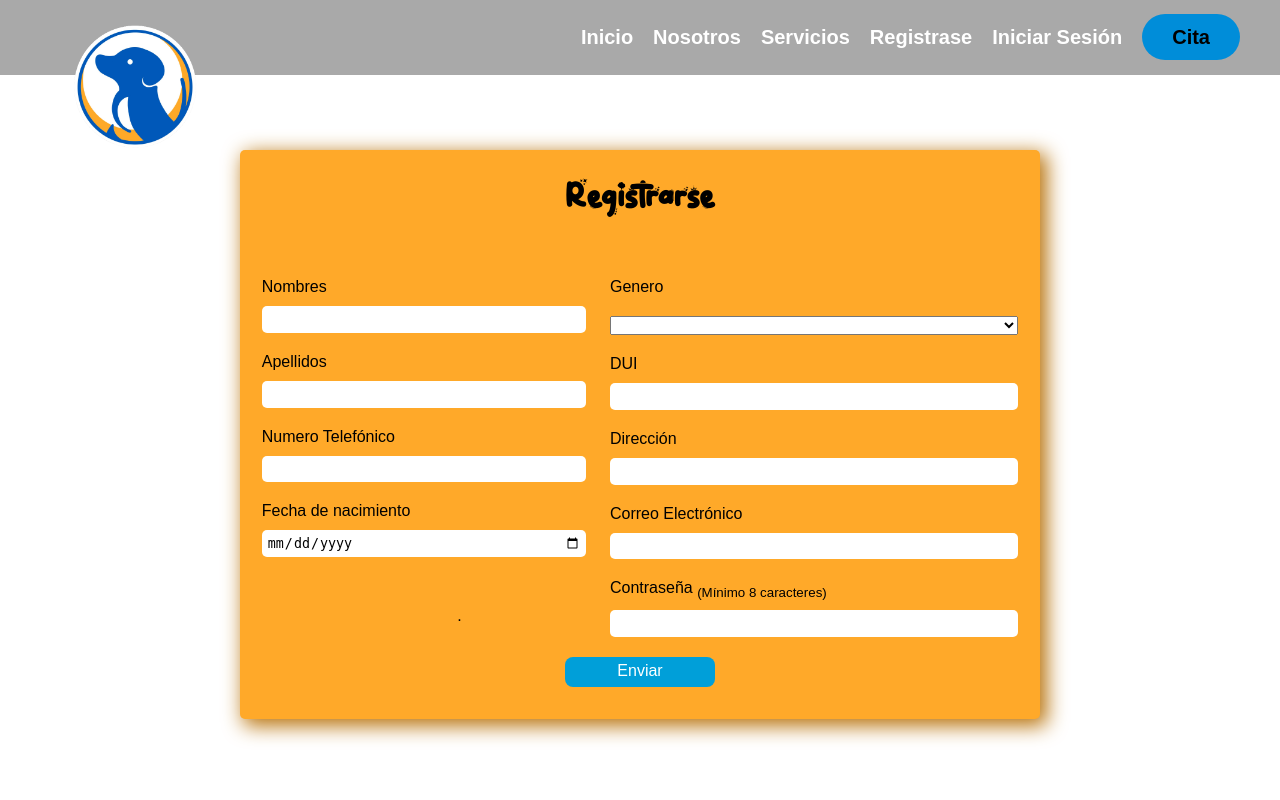
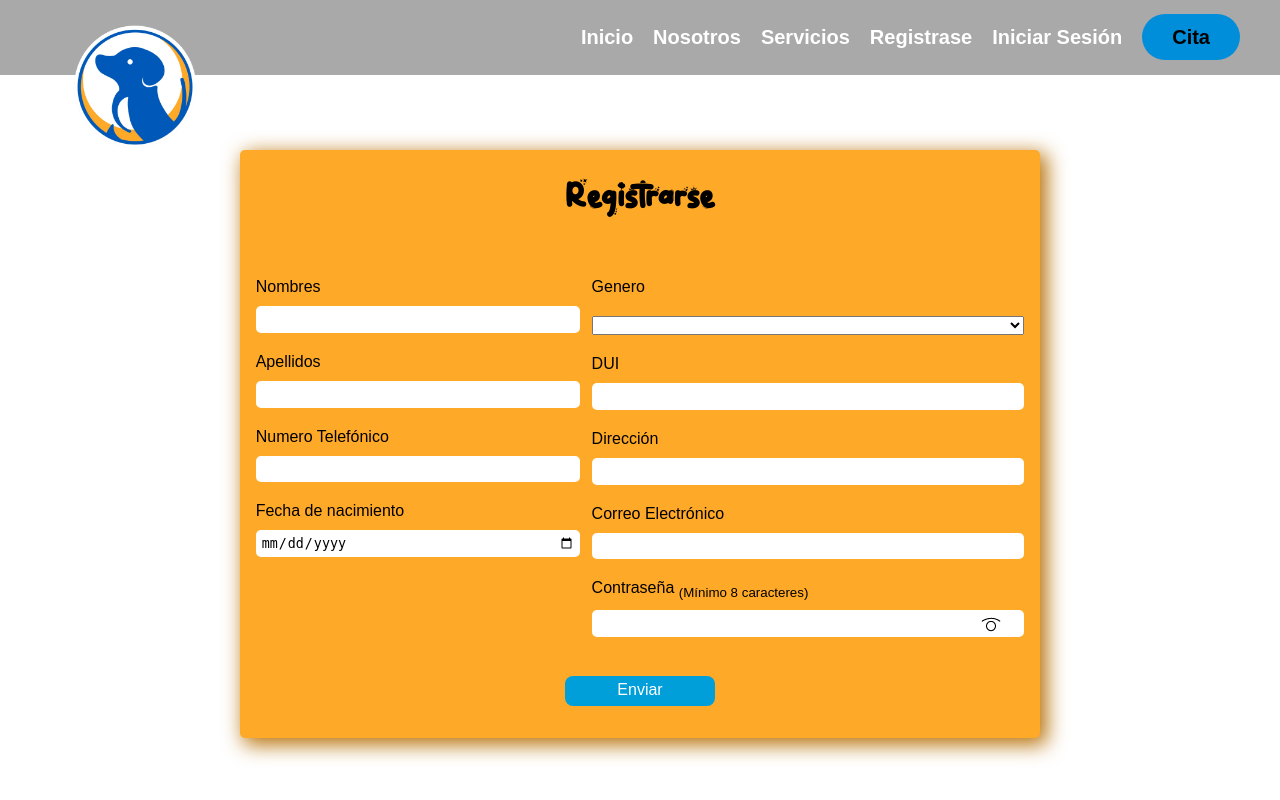
Before and after one commit to EdsonCHC/Dr.-Huellita, a PHP site: page /html/signUP.php in a window 1280 px wide. Run offline with PHP 8.4, Linux system fonts and the light colour scheme.

Commit message:
Se modificaron y agregaron varios estilos, se añadió la opción de ver contraseña en los formularios, se encontró el error en la validación(falta), se añadieron estilos al dropdown del usuario ademas de la función de cerrar su sesión.
No se puedo mejorar la conexión a DB

```diff
--- a/veterinaria/css/header.css
+++ b/veterinaria/css/header.css
@@ -73,13 +73,58 @@
     top: 100%;
     right: 10%;
     width: 320px;
+    margin: 10px;
     max-height: 0px;
     overflow: hidden;
     transition: max-height 0.5s;
+    background-color: white;
+    border-radius: 8px;
 }
 
 .user-config.openMenu{
     max-height: 400px;
+}
+
+#userInfo{
+    margin: 10px;
+}
+
+#userInfo hr{
+    width: 100%;
+    margin: 15px 0;
+    border-color: var(--color3);
+}
+
+.listUser{
+    color: black;
+    font-size: 20px;
+    text-decoration: none;
+    display: flex;
+    align-items: center;
+    margin: 0 0 20px 0;
+    cursor: pointer;
+}
+
+.listUser p{
+    width: 70%;
+}
+
+.listUser:hover p{
+    font-weight: 600;
+}
+
+.arrow{
+    transition: transform 0.5s;
+}
+
+.listUser:hover .arrow{
+    transform: translateX(10px);
+}
+
+.userIcon{
+    width: 40px;
+    height: 40px;
+    margin-right: 15px;
 }
 
 /*logo*/
@@ -90,7 +135,6 @@
     margin-top: 90px;
     left: 30px;
     top: -85px;
-    /*transform: translateY(-85px); ???? */
     z-index: 1;
 }
 
--- a/veterinaria/css/signUp.css
+++ b/veterinaria/css/signUp.css
@@ -70,11 +70,10 @@
 }
 
 .warnings{
-    width: 200px;
-    text-align: right;
-    margin: auto;
-    color: black;
-    padding-top: 30px;
+    color: red;
+    width: auto;
+    text-align: left;
+    margin: 20px 0;
     position: absolute;
 }
 
@@ -92,3 +91,14 @@
     background-color: var(--color5);
     border-radius: 8px;
 }
+
+.sePass{
+    position: relative;
+    left: 90%;
+    top: -20px;
+}
+
+.sePass img{
+    width: 20px;
+    height: 15px;
+}
--- a/veterinaria/html/Login.php
+++ b/veterinaria/html/Login.php
@@ -29,6 +29,7 @@
                 <label for="pass">
                         Contraseña <sub>(Mínimo 8 caracteres)</sub>
                         <input type="password" required id="pass" name="pass">
+                        <i class="sePass" onclick="mostrarContraseña();"><img src="../icons/ver.png" id="changeImage"></i>
                     </label>
                 <label for="button" id="labelS">
                     Enviar
@@ -37,7 +38,7 @@
             </fieldset>
         </form>
     </div>
-
+    <script src="../js/seepass.js"></script>
 </body>
 
 </html>
--- a/veterinaria/html/header.php
+++ b/veterinaria/html/header.php
@@ -15,14 +15,13 @@
           <li class="navLI"><a class="cita" href="#">Cita</a></li>
     </ul>
     <div class="user-config" id="subMenu">
-        <div class="userInfo">
+        <div id="userInfo">
             <h2>Lorem, ipsum.</h2>
             <hr>
-        <ul>
-            <li>Lorem, ipsum. <span>></span></li>
-            <li>Lorem, ipsum. <span>></span></li>
-            <li>Lorem, ipsum. <span>></span></li>
-        </ul>
+            <a href="" class="listUser"><i><img class="userIcon" src="../icons/setting.png" alt="settings"></i><p>Ajustes de Cuenta</p> <span class="arrow">></span></a>
+            <a href="" class="listUser"><i><img class="userIcon" src="../icons/plus-symbol-button.png" alt="quote"></i><p>Hacer Cita</p> <span class="arrow">></span></a>
+            <a href="" class="listUser"><i><img class="userIcon" src="../icons/pawprint.png" alt="pet"></i><p>Mascotas</p> <span class="arrow">></span></a>
+            <a href="../php/logout.php" class="listUser"><i><img class="userIcon" src="../icons/logout.png" alt="logout"></i><p>Cerra Sesión</p> <span class="arrow">></span></a>
         </div>
     </div>
 </div>
--- a/veterinaria/html/signUP.php
+++ b/veterinaria/html/signUP.php
@@ -25,26 +25,27 @@
                 <fieldset>
                     <label for="firstNames">
                         Nombres
-                        <input type="text" id="firstNames" required name="firstNames">
+                        <input type="text" id="firstNames" name="firstNames">
                     </label>
                     <label for="lastName">
                         Apellidos
-                        <input type="text" id="lastNames" required name="lastNames">
+                        <input type="text" id="lastNames" name="lastNames">
                     </label>
                     <label for="numTel">
                         Numero Telefónico
-                        <input type="tel"  id="numTel" required name="numTel">
+                        <input type="tel"  id="numTel" name="numTel">
                     </label>
                     <label for="date">
                         Fecha de nacimiento
-                        <input type="date"  id="date" required name="date">
+                        <input type="date"  id="date" name="date">
                     </label>
-                    <p class="warnings" id="warnings">.</p>
+                    <p class="warnings" id="warnings"></p>
+
                 </fieldset>
                 <fieldset>
                     <label for="selects">
                         Genero
-                        <select name="gender" id="selects" required>
+                        <select name="gender" id="selects">
                             <option value="" selected disabled></option>
                             <option value="M">Masculino</option>
                             <option value="F">Femenino</option>
@@ -54,19 +55,20 @@
                     </label>
                     <label for="dui">
                         DUI
-                        <input type="text" required id="DUI" name="DUI">
+                        <input type="text" id="DUI" name="DUI">
                     </label>
                     <label for="direction">
                         Dirección
-                        <input type="text" required id="direction" name="direction">
+                        <input type="text" id="direction" name="direction">
                     </label>
                     <label for="email">
                         Correo Electrónico
-                        <input type="email" required id="email" name="email">
+                        <input type="email" id="email" name="email">
                     </label>
                     <label for="pass">
                         Contraseña <sub>(Mínimo 8 caracteres)</sub>
-                        <input type="password" required id="pass" name="pass">
+                        <input type="password" id="pass" name="pass">
+                        <i class="sePass" onclick="mostrarContraseña();"><img src="../icons/ver.png" id="changeImage"></i>
                     </label>
 
                 </fieldset>
@@ -78,5 +80,6 @@
         </form>
     </div>
     <script src="../js/validacionSignUp.js"></script>
+    <script src="../js/seepass.js"></script>
 </body>
 </html>
--- /dev/null
+++ b/veterinaria/js/seepass.js
@@ -0,0 +1,14 @@
+//FUNCIÓN PARA MOSTRAR CONTRASEÑA EN LOGIN Y REGISTER
+function mostrarContraseña() {
+
+    const tipo = document.getElementById("pass");
+    const showPass = document.getElementById("changeImage");
+    if (tipo.type == "password") {
+        tipo.type = "text";
+        showPass.src = "../icons/nover.png";
+    } else {
+        tipo.type = "password";
+        showPass.src = "../icons/ver.png";
+    }
+
+}
--- a/veterinaria/js/validacionSignUP.js
+++ b/veterinaria/js/validacionSignUP.js
@@ -1,6 +1,6 @@
 const formulario = document.getElementById("formulario");
 const firstNames = document.getElementById("firstNames");
-//const lastName = document.getElementById("lastNames")
+const lastName = document.getElementById("lastNames")
 const email = document.getElementById("email");
 const pass = document.getElementById("pass");
 const text = document.getElementById("warnings");
@@ -18,16 +18,15 @@
     //let pass = /^.{4,12}$/
     text.innerHTML = "";
     if (firstNames.value.length < 8) {
-        warnings += `El nombre no es valido`;
+        warnings += `! El nombre no es valido ! <br>`;
         entrar = true;
-        text.innerHTML = warnings;
     };
     if (!regexEmail.test(email.value)) {
-        warnings += `El email no es valido`;
+        warnings += `! El email no es valido ! <br>`;
         entrar = true;
     };
     if (pass.value.length < 8) {
-        warnings += `La contraseña no es valida`;
+        warnings += `! La contraseña no es valida !  <br>`;
         entrar = true;
     };
     if (entrar) {
--- a/veterinaria/php/conex.php
+++ /dev/null
@@ -1,3 +0,0 @@
-<?php
-    $conn = new mysqli('localhost','root','','drHuellita');
-?>
--- a/veterinaria/php/singup.php
+++ b/veterinaria/php/singup.php
@@ -1,5 +1,5 @@
 <?php
-       require_once('../php/conex.php');
+        $conn = new mysqli('localhost','root','','drhuellita');
 
         //OBTENCIÓN DE DATOS
        $nombre = $_POST['firstNames'];
@@ -19,7 +19,7 @@
         </script>";
        }
        else{
-        //$conn = new mysqli('localhost','root','','drhuellita');
+        $conn = new mysqli('localhost','root','','drhuellita');
         if ($conn->connect_error) {
         die("conexión fallida: ".$conn->connect_error);
         }
@@ -42,7 +42,7 @@
        }
 
         function buscarRepetido($email){
-        //$conn = new mysqli('localhost','root','','drHuellita');
+        $conn = new mysqli('localhost','root','','drHuellita');
         $search = $conn->prepare("SELECT * FROM users WHERE Email = ?");
         $search->bind_param("s", $email);
         $search->execute();
```
Also changed, not shown: veterinaria/css/Login.css (+11 -0 lines), veterinaria/php/login.php (+5 -5 lines), veterinaria/php/logout.php (added, +8 -0 lines), veterinaria/icons/logout.png (added), veterinaria/icons/nover.png (added), veterinaria/icons/pawprint.png (added), veterinaria/icons/plus-symbol-button.png (added), veterinaria/icons/setting.png (added), veterinaria/icons/ver.png (added).
